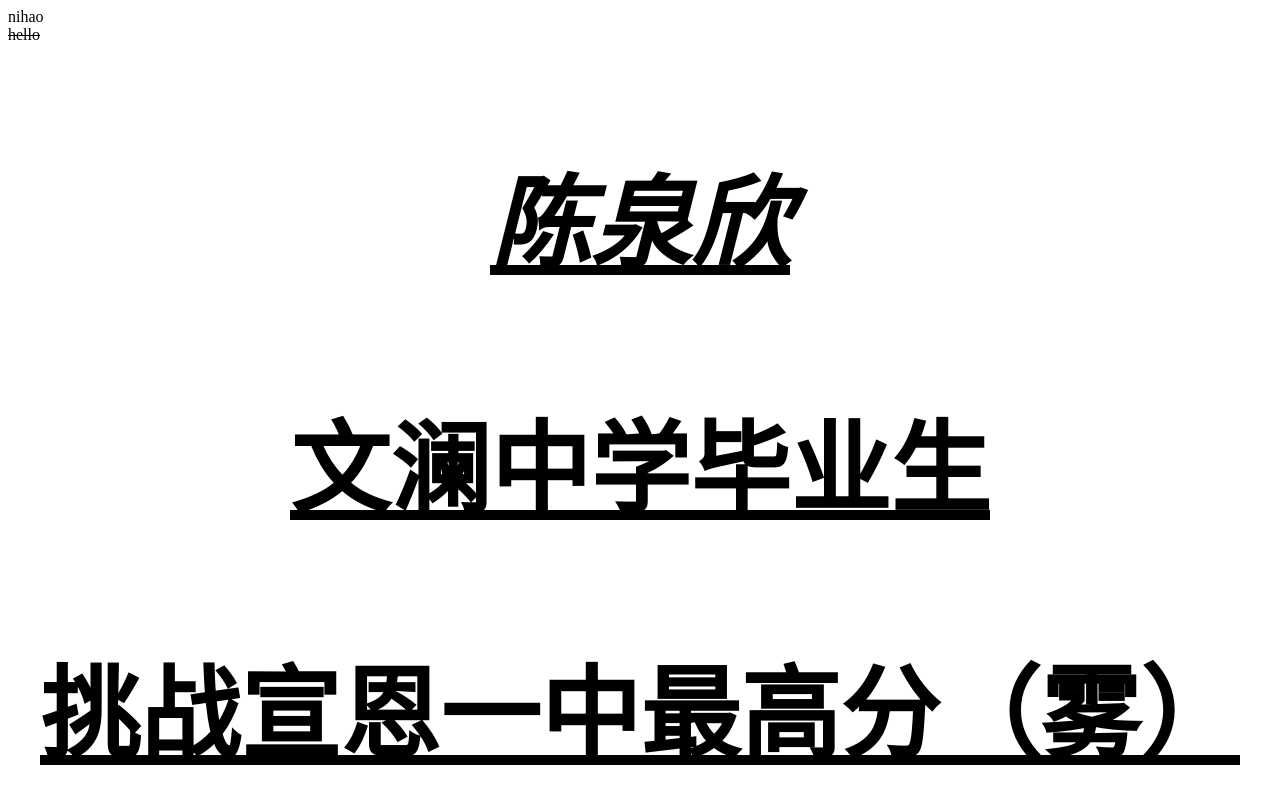
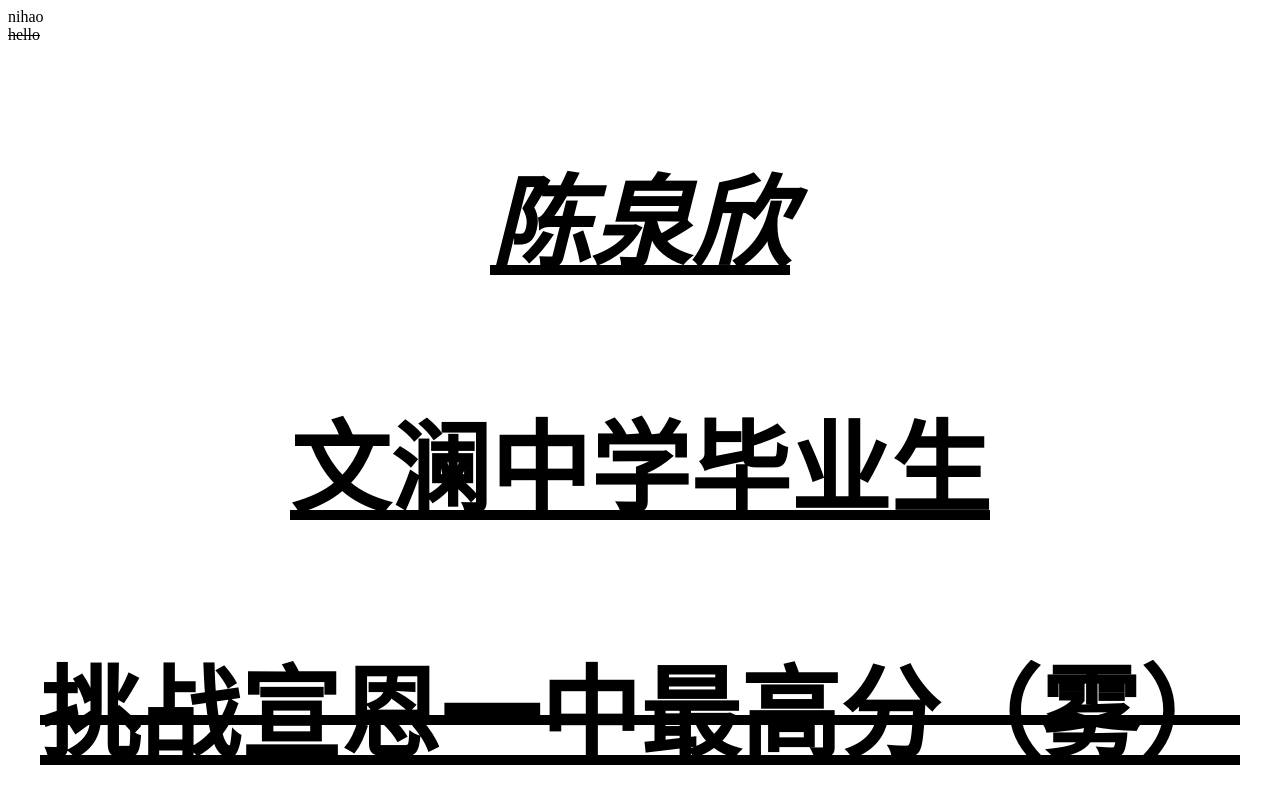
Before and after one commit to bityng/chenquanxin, a plain HTML site: page index.html in a window 1280 px wide. Shown: the top 800 px of the page. Drawn offline with Linux system fonts and the light colour scheme.

Commit message:
Update index.html

```diff
--- a/index.html
+++ b/index.html
@@ -26,11 +26,11 @@
     </u>
 </h1>
 <h2>
-    <dle>
+    <del>
         <u>
             <p>挑战宣恩一中最高分（雾）</p>
         </u>
-    </dle>
+    </del>
 </h2>
 <img src="/chenquanxin/0624A88B8F376F108C7CD884AD758C36_0.jpg" alt="这并不好笑">
 <pre>你好啊</pre>
```
